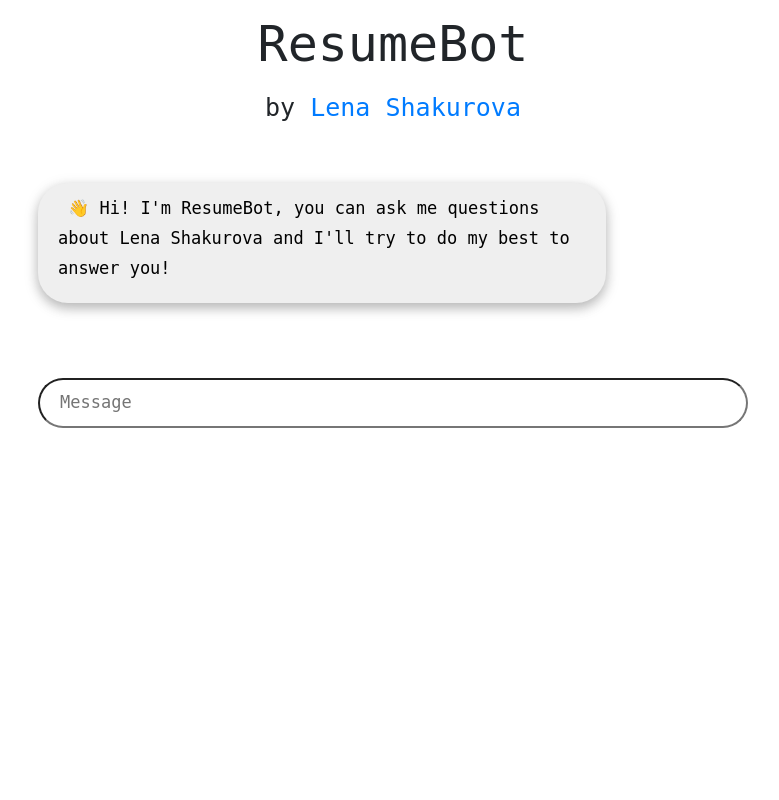
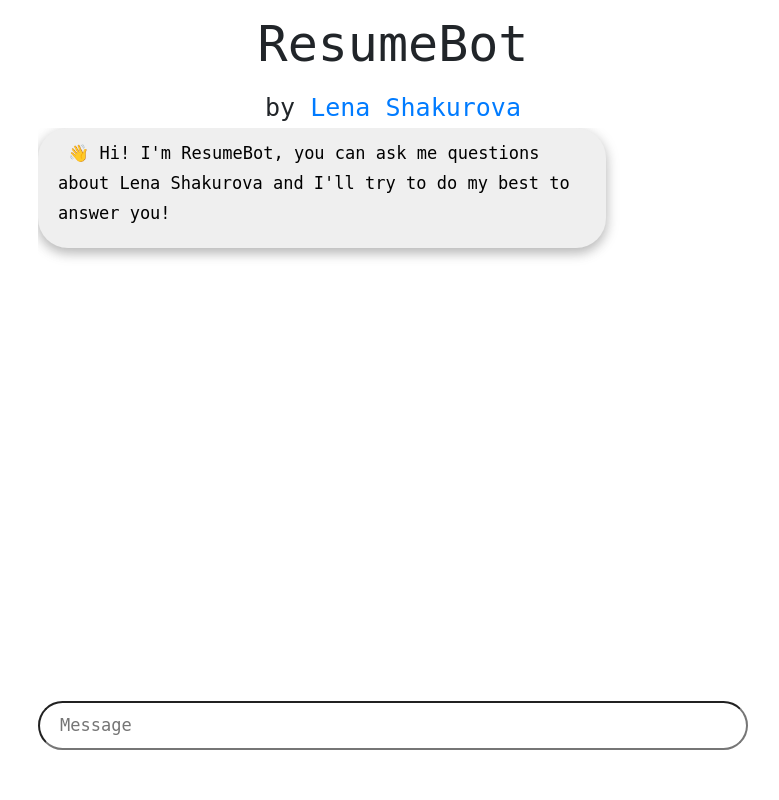
Before and after one commit to KEYURRATANGHAYRA/ResumeChatbot, a Flask app: page / in a window 1280 px wide. Shown: the whole page, without its empty margins (247-1026 px from the left). Run offline with Flask 2, Linux system fonts and the light colour scheme; parts of the project's set-up code (start-up, migrations or seed data) failed here and were passed over; some libraries are stand-ins or nearby versions.

Commit message:
Small changed to fix the input field in the bottom

```diff
--- a/static/style.css
+++ b/static/style.css
@@ -20,14 +20,32 @@ h3 {
   text-align: center;
 }
 
+#header {
+  height: 100vh;
+  max height: 100vh;
+  display: flex;
+  flex-direction: column;
+}
+
+#mainChatbot {
+  overflow-y: scroll;
+  overflow-x: hidden;
+  flex-grow: 1;
+  display: flex;
+  flex-direction: column;
+}
+
 #chatbox {
-  margin-right: auto;
-  margin-top: 60px;
+  /* margin-right: auto;
+  margin-top: 60px; */
+  flex: 1 1 0%
 }
 
 #userInput {
-  margin-right: auto;
-  margin-top: 60px;
+  /* margin-right: auto;
+  margin-top: 60px; */
+  width: 100%;
+  padding-bottom: 20px;
 }
 
 #textInput {
@@ -39,6 +57,7 @@ h3 {
   font-family: monospace;
   font-size: 17px;
   outline: none;
+  display: block;
 }
 
 #textInput:focus {
--- a/templates/index.html
+++ b/templates/index.html
@@ -9,19 +9,35 @@
     <link rel="shortcut icon" href="https://img.icons8.com/doodle/48/000000/retro-robot.png">
 
     <link rel="stylesheet" href="https://stackpath.bootstrapcdn.com/bootstrap/4.1.3/css/bootstrap.min.css" integrity="sha384-MCw98/SFnGE8fJT3GXwEOngsV7Zt27NXFoaoApmYm81iuXoPkFOJwJ8ERdknLPMO" crossorigin="anonymous">
+
+    <!-- Yandex.Metrika counter -->
+    <script type="text/javascript" >
+       (function(m,e,t,r,i,k,a){m[i]=m[i]||function(){(m[i].a=m[i].a||[]).push(arguments)};
+       m[i].l=1*new Date();k=e.createElement(t),a=e.getElementsByTagName(t)[0],k.async=1,k.src=r,a.parentNode.insertBefore(k,a)})
+       (window, document, "script", "https://mc.yandex.ru/metrika/tag.js", "ym");
+
+       ym(55617211, "init", {
+            clickmap:true,
+            trackLinks:true,
+            accurateTrackBounce:true
+       });
+    </script>
+    <noscript><div><img src="https://mc.yandex.ru/watch/55617211" style="position:absolute; left:-9999px;" alt="" /></div></noscript>
+    <!-- /Yandex.Metrika counter -->
+
   </head>
 
   <body>
 
     <div class="container">
-      <div class="col-md-8 col-md-offset-2">
+      <div class="col-md-8 col-md-offset-2" id="header">
 
         <center>
           <h1 style="font-family:monospace; font-size:50px; font-weight:500">ResumeBot</h1>
           <h3 style="font-family:monospace; font-size:25px; font-weight:500">by <a href="https://shakurova.io" target="_blank">Lena Shakurova</a></h3>
         </center>
 
-          <div>
+          <div id="mainChatbot">
 
             <div id="chatbox">
               <div class="botBox z-depth-1-half">
```
